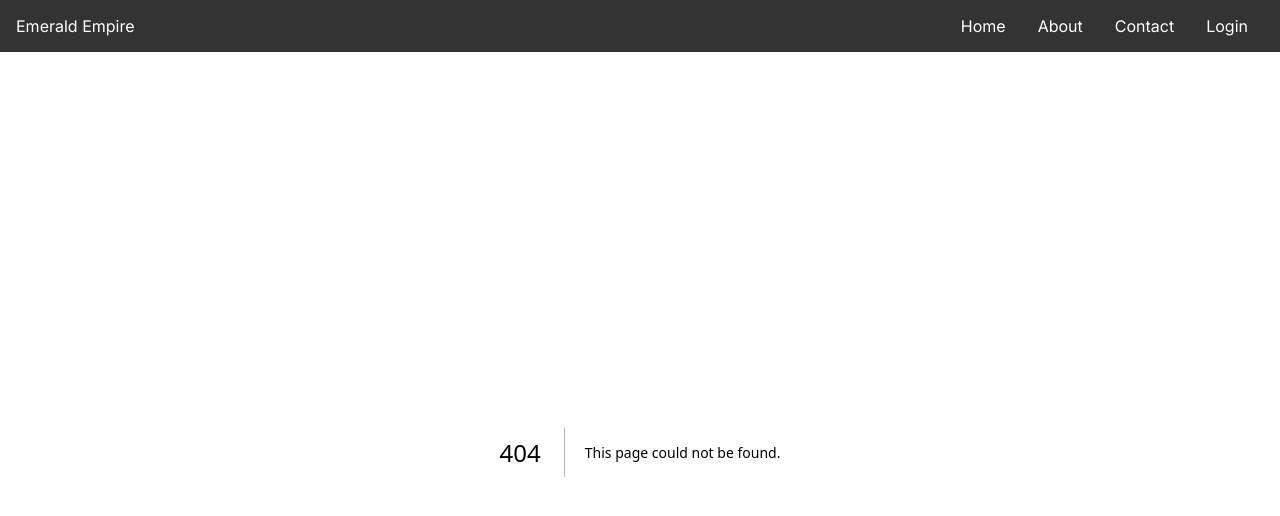
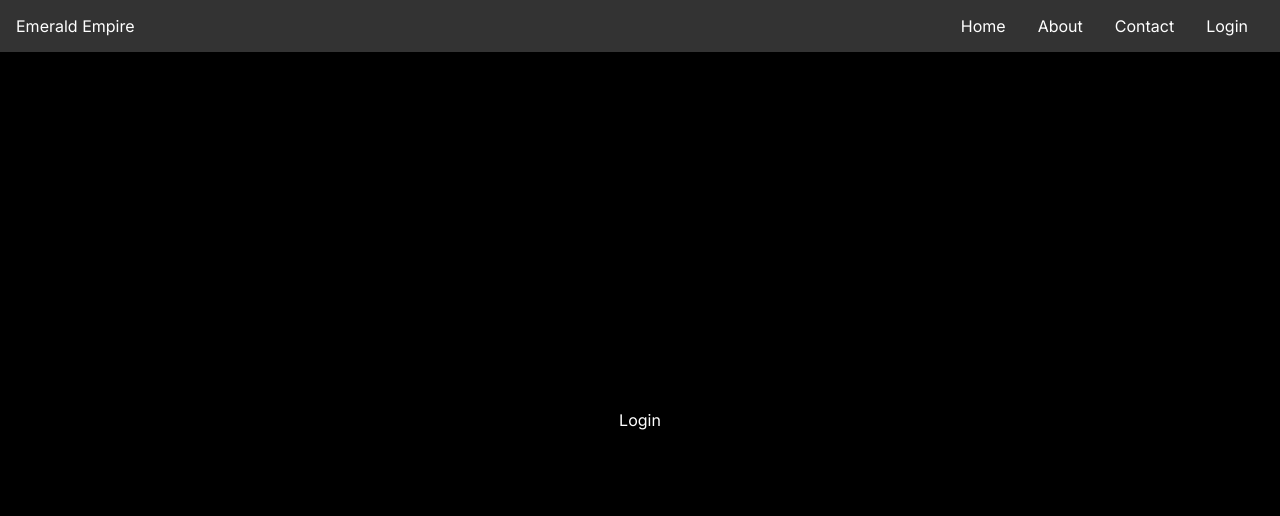
Before and after one commit to Koksiarz100/Emerald-Empire, a Next.js app in the folder client/: page /login in a window 1280 px wide. Before the commit this address had no page. Shown: the top 516 px of the page. Built offline with nearby package versions, Linux system fonts and the light colour scheme.

Commit message:
starting work on authentication system

```diff
--- /dev/null
+++ b/client/app/login/login.scss
@@ -0,0 +1,7 @@
+.login-wrapper {
+  display: flex;
+  justify-content: center;
+  align-items: center;
+  height: calc(100vh - 64px);
+  color: white;
+}
--- /dev/null
+++ b/client/app/login/page.tsx
@@ -0,0 +1,11 @@
+import React from 'react'
+
+import './login.scss'
+
+export default function Login() {
+  return (
+    <div className='login-wrapper'>
+      Login
+    </div>
+  )
+}
--- a/client/app/page.tsx
+++ b/client/app/page.tsx
@@ -1,7 +1,7 @@
 'use client'
 
-import { RouletteProvider } from "@/components/roulette/roulette-main/Utility/RouletteHooks";
-import { BalanceProvider, Balance } from "@/components/balance/Balance";
+import { RouletteProvider } from "@/components/roulette/roulette-main/utility/RouletteHooks";
+import { BalanceProvider } from "@/components/balance/Balance";
 import "./styles.scss";
 import Roulette from "@/components/roulette/roulette-main/Roulette";
 
```
Also changed, not shown: client/components/login/Login.tsx (added, +9 -0 lines), client/components/roulette/roulette-main/Roulette.tsx (+7 -4 lines), client/components/roulette/roulette-main/Utility/RouletteActions.tsx (+2 -9 lines), client/components/utility/auth/Auth.tsx (added), client/components/utility/auth/actions/getToken.ts (added).
